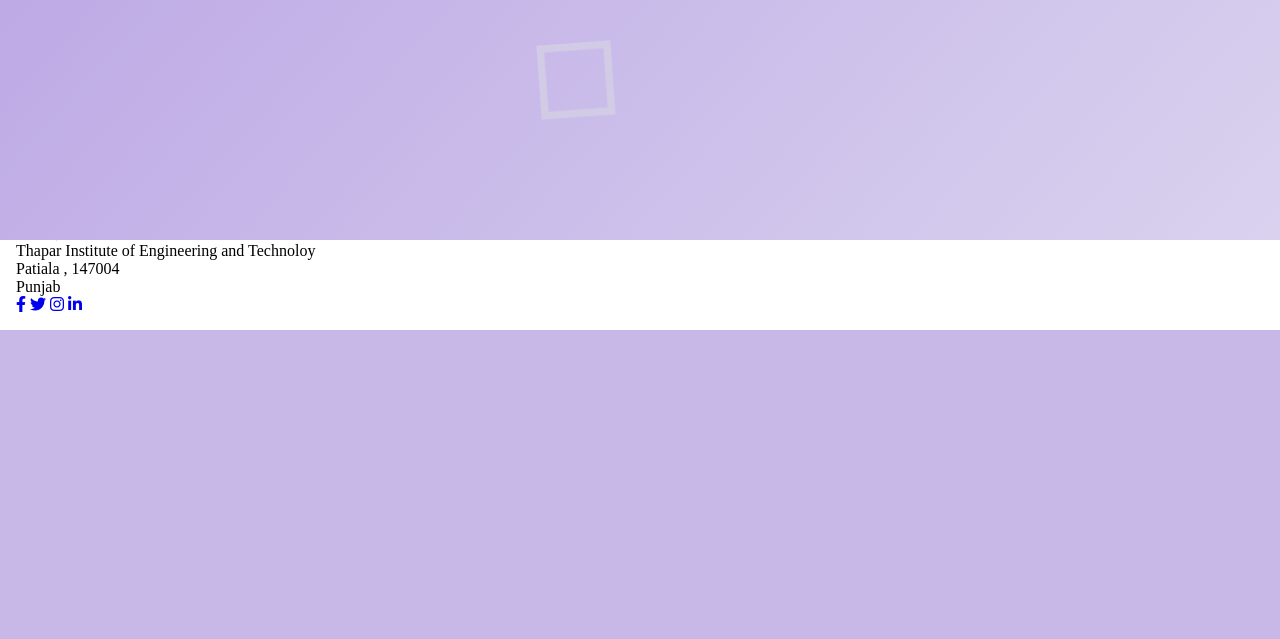
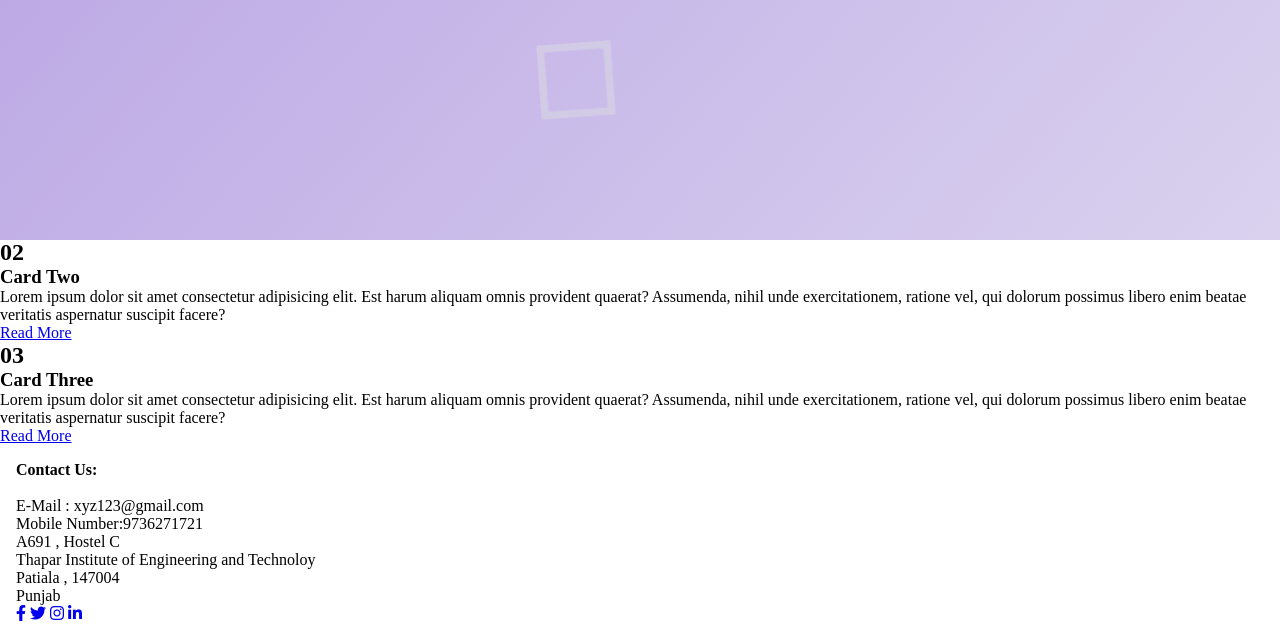
Before and after one commit to Naman0022/Apaches, a Django app: page / in a window 1280 px wide. Shown: the part 630-1269 px from the top of the page. Before the commit the page ends 960 px from the top, so only its background shows below. Run offline with Django 4.2, Linux system fonts and the light colour scheme; some web fonts are replaced.

Commit message:
Update index.html

```diff
--- a/djangodb/website/templates/index.html
+++ b/djangodb/website/templates/index.html
@@ -104,6 +104,38 @@
 
 
     <br><br><br><br><br><br><br><br>
+    <div class="container1">
+        <div class="card1">
+            <div class="box1">
+                <div class="content1">
+                    <h2>01</h2>
+                    <h3>Card One</h3>
+                    <p>Lorem ipsum dolor sit amet consectetur adipisicing elit. Est harum aliquam omnis provident quaerat? Assumenda, nihil unde exercitationem, ratione vel, qui dolorum possimus libero enim beatae veritatis aspernatur suscipit facere?</p>
+                    <a href="#">Read More</a>
+                </div>
+            </div>
+        </div>
+        <div class="card1">
+            <div class="box1">
+                <div class="content1">
+                    <h2>02</h2>
+                    <h3>Card Two</h3>
+                    <p>Lorem ipsum dolor sit amet consectetur adipisicing elit. Est harum aliquam omnis provident quaerat? Assumenda, nihil unde exercitationem, ratione vel, qui dolorum possimus libero enim beatae veritatis aspernatur suscipit facere?</p>
+                    <a href="#">Read More</a>
+                </div>
+            </div>
+        </div>
+        <div class="card1">
+            <div class="box1">
+                <div class="content1">
+                    <h2>03</h2>
+                    <h3>Card Three</h3>
+                    <p>Lorem ipsum dolor sit amet consectetur adipisicing elit. Est harum aliquam omnis provident quaerat? Assumenda, nihil unde exercitationem, ratione vel, qui dolorum possimus libero enim beatae veritatis aspernatur suscipit facere?</p>
+                    <a href="#">Read More</a>
+                </div>
+            </div>
+        </div>
+    </div>
  <footer class="footer">
      <div class="container">
          <div class="row">
```
